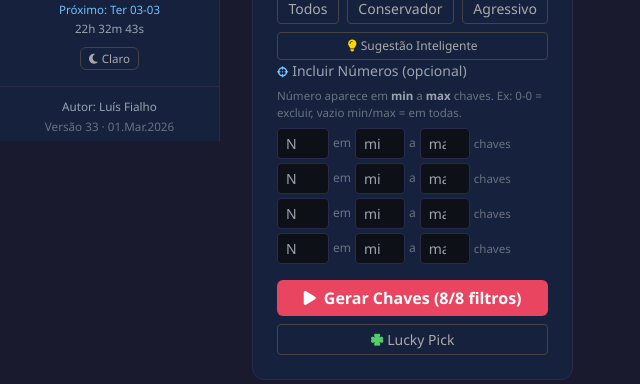
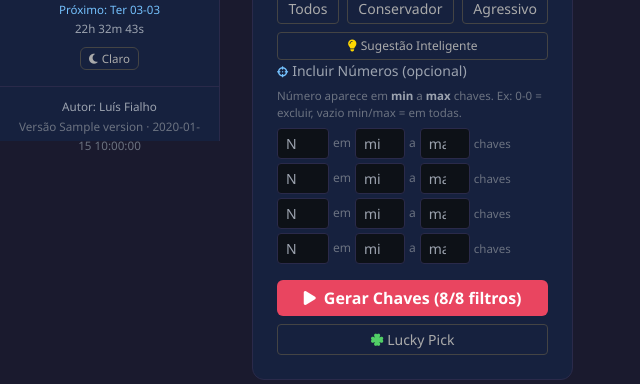
Before and after one commit to LuisPCFialho/Euromilhoes, a Flask app: template templates/index.html in a window 1280 px wide. Shown: the part 659-1043 px from the top of the page, without its empty margins (0-640 px from the left). Run offline with Flask 3, Linux system fonts and the light colour scheme; data comes from the database, SQL or seed files in the repository; the template is opened without the code that fills it: most values are stand-ins (such as "Sample title", 1, 10 or a date in 2020); data that the repository does not hold is empty.

Commit message:
feat: auto-version from git commit count, dynamic date in footer
Version number = git commit count, date = last commit date.
Stored in .version file for Vercel (no .git on serverless).

Co-Authored-By: Claude Opus 4.6 <noreply@anthropic.com>

```diff
--- a/app.py
+++ b/app.py
@@ -12,6 +12,7 @@ import datetime
 import logging
 import time as _time
 import threading
+import subprocess
 from itertools import combinations
 from collections import Counter as _Counter
 from pathlib import Path
@@ -21,7 +22,7 @@ from flask import Flask, render_template, request, jsonify, send_file
 from euromilhoes import (
     DatabaseManager, StatisticsAnalyzer, FilterEngine,
     KeyGenerator, ExcelExporter, EuromilhoesScraper, HistoricoScraper,
-    VERSION, PADROES_EQUILIBRADOS, BI, BP, AI, AP, HISTORICO_PATH,
+    PADROES_EQUILIBRADOS, BI, BP, AI, AP, HISTORICO_PATH,
     ExcelImporter, EXCEL_SOURCE_PATH,
     TODOS_PADROES_BIBPAIAP, classificar_padrao_bibpaiap, classificar_padrao_cores,
     corrigir_data_sorteio,
@@ -38,7 +39,37 @@ logging.basicConfig(
 )
 logger = logging.getLogger("euromilhoes")
 
-# NOTE: When bumping VERSION in euromilhoes.py, update the CHANGELOG as well.
+
+# ── Version from git commit count ───────────────────────────────────────────
+def _get_git_version():
+    """Return (commit_count, date_str) from git, or from .version file on Vercel."""
+    version_file = Path(__file__).parent / ".version"
+    # Try git first (works locally)
+    try:
+        count = subprocess.check_output(
+            ["git", "rev-list", "--count", "HEAD"],
+            cwd=Path(__file__).parent, stderr=subprocess.DEVNULL
+        ).decode().strip()
+        date_raw = subprocess.check_output(
+            ["git", "log", "-1", "--format=%ci"],
+            cwd=Path(__file__).parent, stderr=subprocess.DEVNULL
+        ).decode().strip()  # e.g. "2026-03-02 14:30:00 +0000"
+        dt = datetime.datetime.strptime(date_raw[:10], "%Y-%m-%d")
+        meses = ["Jan","Fev","Mar","Abr","Mai","Jun","Jul","Ago","Set","Out","Nov","Dez"]
+        date_str = f"{dt.day:02d}.{meses[dt.month-1]}.{dt.year}"
+        # Save to file for Vercel deploys
+        version_file.write_text(f"{count}\n{date_str}", encoding="utf-8")
+        return count, date_str
+    except Exception:
+        pass
+    # Fallback: read from .version file (Vercel)
+    try:
+        lines = version_file.read_text(encoding="utf-8").strip().split("\n")
+        return lines[0], lines[1]
+    except Exception:
+        return "0", "?"
+
+APP_VERSION, APP_VERSION_DATE = _get_git_version()
 
 app = Flask(__name__)
 
@@ -145,7 +176,7 @@ def _sync_historico_json():
 # ════════════════════════════════════════════════════════════════════════════
 @app.route("/")
 def index():
-    return render_template("index.html", version=VERSION)
+    return render_template("index.html", version=APP_VERSION, version_date=APP_VERSION_DATE)
 
 
 # ════════════════════════════════════════════════════════════════════════════
@@ -157,7 +188,7 @@ def api_status():
     return jsonify({
         "total_sorteios": db.total_sorteios(),
         "ultimo_sorteio": ultimo,
-        "version": VERSION,
+        "version": APP_VERSION,
     })
 
 
@@ -562,7 +593,7 @@ def api_estatisticas():
 def api_estrategias():
     cores, _ = _get_cores()
     return jsonify({
-        "version": VERSION,
+        "version": APP_VERSION,
         "quadrantes": {
             "BI": {"descricao": "Baixos Ímpares (1–25)", "numeros": sorted(BI)},
             "BP": {"descricao": "Baixos Pares (2–24)",   "numeros": sorted(BP)},
@@ -941,7 +972,7 @@ def api_dados_json():
         "sorteios": todos[:100],  # Last 100 draws
         "frequencia_numeros": freq,
         "frequencia_estrelas": freq_e,
-        "version": VERSION,
+        "version": APP_VERSION,
     })
 
 
@@ -1292,7 +1323,7 @@ def api_scrape_premios_status():
 if __name__ == "__main__":
     import os
     os.environ.setdefault("PYTHONIOENCODING", "utf-8")
-    print(f"\n  EuroMilhoes v{VERSION} - Servidor Web")
+    print(f"\n  EuroMilhoes v{APP_VERSION} - Servidor Web")
     print("  ---------------------------------------")
     print("  Acede em:  http://localhost:5051\n")
     app.run(host="0.0.0.0", port=5051, debug=False)
--- a/templates/index.html
+++ b/templates/index.html
@@ -540,7 +540,7 @@
   </div>
   <div style="padding:10px 16px 14px;border-top:1px solid #2a2a4a;text-align:center;font-size:.73rem;line-height:1.7;color:#6b7280;">
     <div style="color:#9ca3af;">Autor: Luís Fialho</div>
-    <div>Versão 33 · 01.Mar.2026</div>
+    <div>Versão {{ version }} · {{ version_date }}</div>
   </div>
 </div>
 
```
Also changed, not shown: 1 other file.
